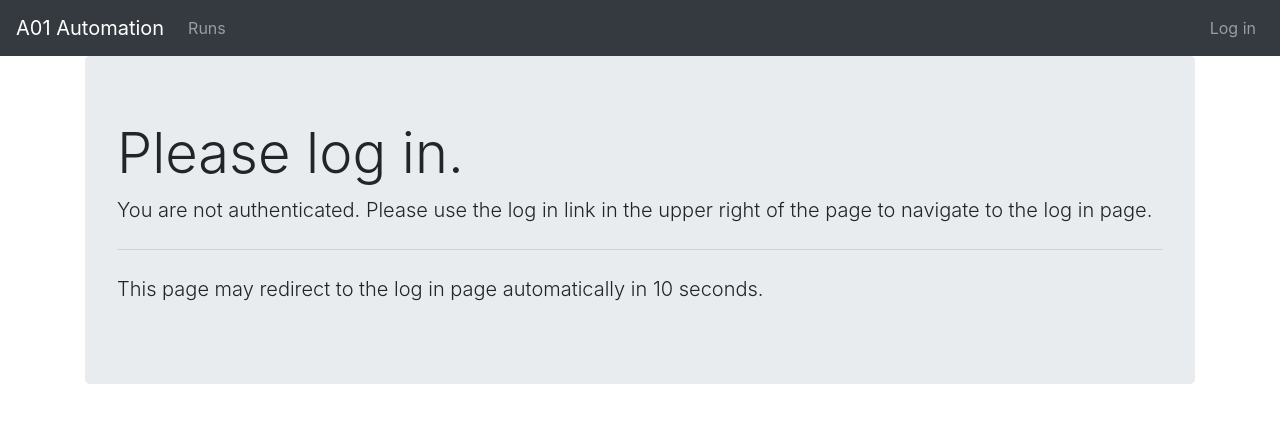
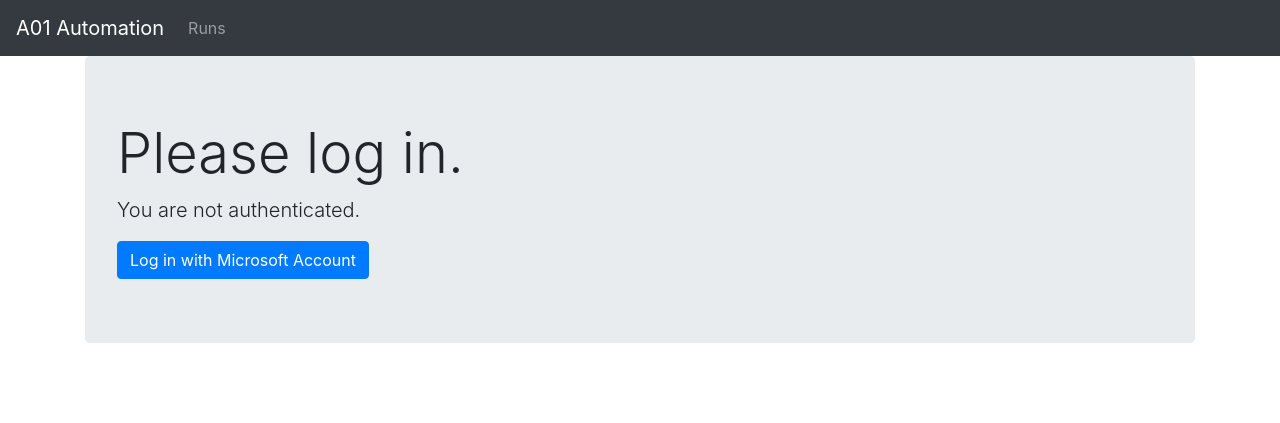
Before and after one commit to Azure/adx-automation-monitor, a Flask app: page /login in a window 1280 px wide. Shown: the top 423 px of the page. Run offline with Flask 2, Linux system fonts and the light colour scheme; some libraries are stand-ins or nearby versions.

Commit message:
Update the login flow

```diff
--- a/app/app/auth/__init__.py
+++ b/app/app/auth/__init__.py
@@ -1,5 +1,7 @@
 import os
 import base64
+
+from urllib.parse import quote
 
 from adal import AuthenticationContext
 from flask import url_for
@@ -12,8 +14,11 @@ RESOURCE = os.environ['AZURE_CLIENT_RESOURCE']
 
 def get_authorization_url(callback: str = '/') -> str:
     return f'https://login.microsoftonline.com/{TENANT}/oauth2/authorize?' \
-           f'response_type=code&client_id={CLIENT}&' \
-           f'redirect_uri={url_for("login_callback", _external=True)}&state={callback}&resource={RESOURCE}'
+           f'response_type=code&' \
+           f'client_id={CLIENT}&' \
+           f'redirect_uri={url_for("login_callback", _external=True)}&' \
+           f'state={quote(callback)}&' \
+           f'resource={RESOURCE}'
 
 
 def get_random_str(length_in_bytes: int = 32) -> str:
--- a/app/app/main.py
+++ b/app/app/main.py
@@ -39,12 +39,14 @@ def load_user(user_id):
 
 @login_manager.unauthorized_handler
 def unauthorized_handler():
-    return redirect(url_for('login', requiest_uri=request.path))
+
+    return redirect(url_for('login', request_uri=request.url))
 
 
 @app.route('/login')
 def login():
-    return render_template('login.html', auth_link=get_authorization_url(url_for('index')))
+    callback_url = request.args.get('request_uri', url_for('index'))
+    return render_template('login.html', auth_link=get_authorization_url(callback_url))
 
 
 @app.route('/logout')
--- a/app/app/templates/layout.html
+++ b/app/app/templates/layout.html
@@ -26,8 +26,6 @@
             <li class="nav-item">
                 {% if current_user.is_authenticated %}
                     <a class="nav-link" href="{{ url_for('profile') }}">{{ current_user.user_name }}</a>
-                {% else %}
-                    <a class="nav-link" href="{{ url_for('login') }}">Log in</a>
                 {% endif %}
             </li>
         </ul>
@@ -40,10 +38,10 @@
     <div class="container">
         <div class="jumbotron">
             <h1 class="display-4">Please log in.</h1>
-            <p class="lead">You are not authenticated. Please use the log in link in the upper right of the page to
-                navigate to the log in page.</p>
-            <hr class="my-4">
-            <p class="lead">This page may redirect to the log in page automatically in 10 seconds.</p>
+            <p class="lead">You are not authenticated. </p>
+            {% if auth_link %}
+                <a class="btn btn-primary" href="{{ auth_link }}">Log in with Microsoft Account</a>
+            {% endif %}
         </div>
     </div>
 {% endif %}
--- a/app/app/templates/login.html
+++ b/app/app/templates/login.html
@@ -1,5 +1 @@
 {% extends "layout.html" %}
-{% block head %}
-    {{ super() }}
-    <meta http-equiv="refresh" content="10;{{ auth_link }}"/>
-{% endblock %}
```
